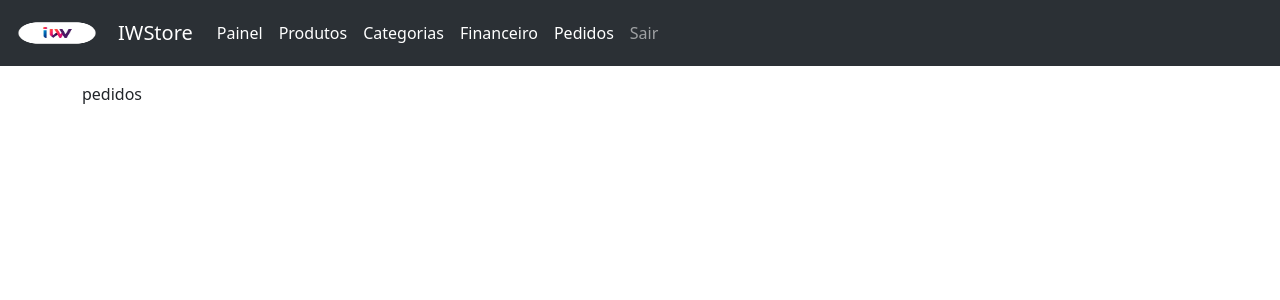
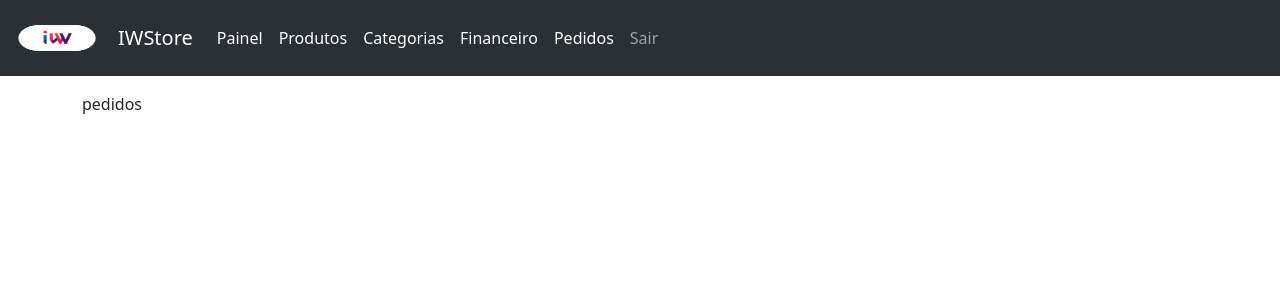
Before and after one commit to marciogferreira/fdev009_frontend, a React (Vite) app: page /Pedidos in a window 1280 px wide. Shown: the top 300 px of the page. Built offline with nearby package versions, Linux system fonts and the light colour scheme.

Commit message:
Alterado a logo do projeto

```diff
--- a/src/layouts/Menu.jsx
+++ b/src/layouts/Menu.jsx
@@ -13,7 +13,7 @@ export default function Menu() {
               src="./src/layouts/img/iw_branca.png"
               alt="Logo IW"
               width="90"
-              height="50"
+              height="60"
               className="d-inline-block align-items-center me-3"
             ></img>
           </Link>
```
